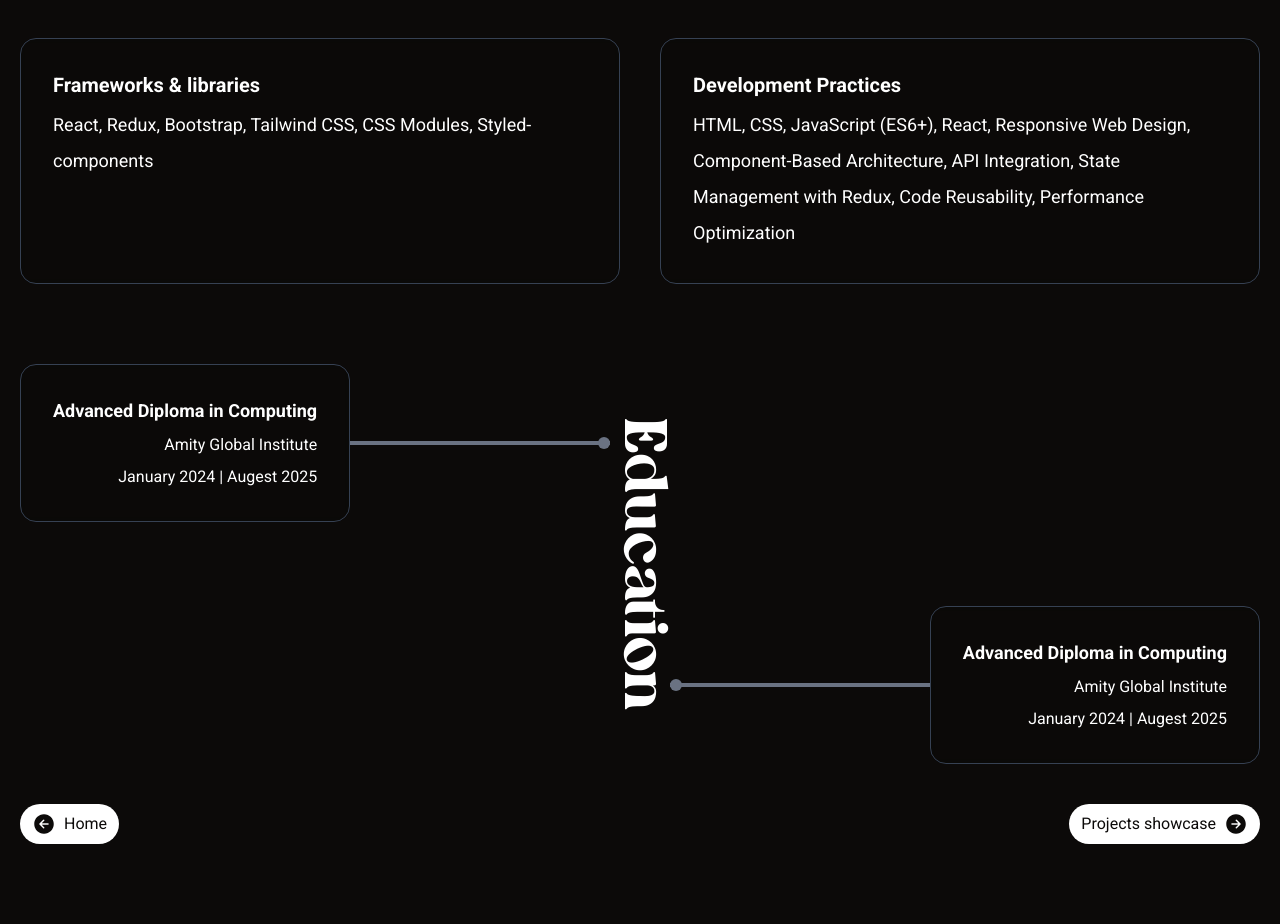
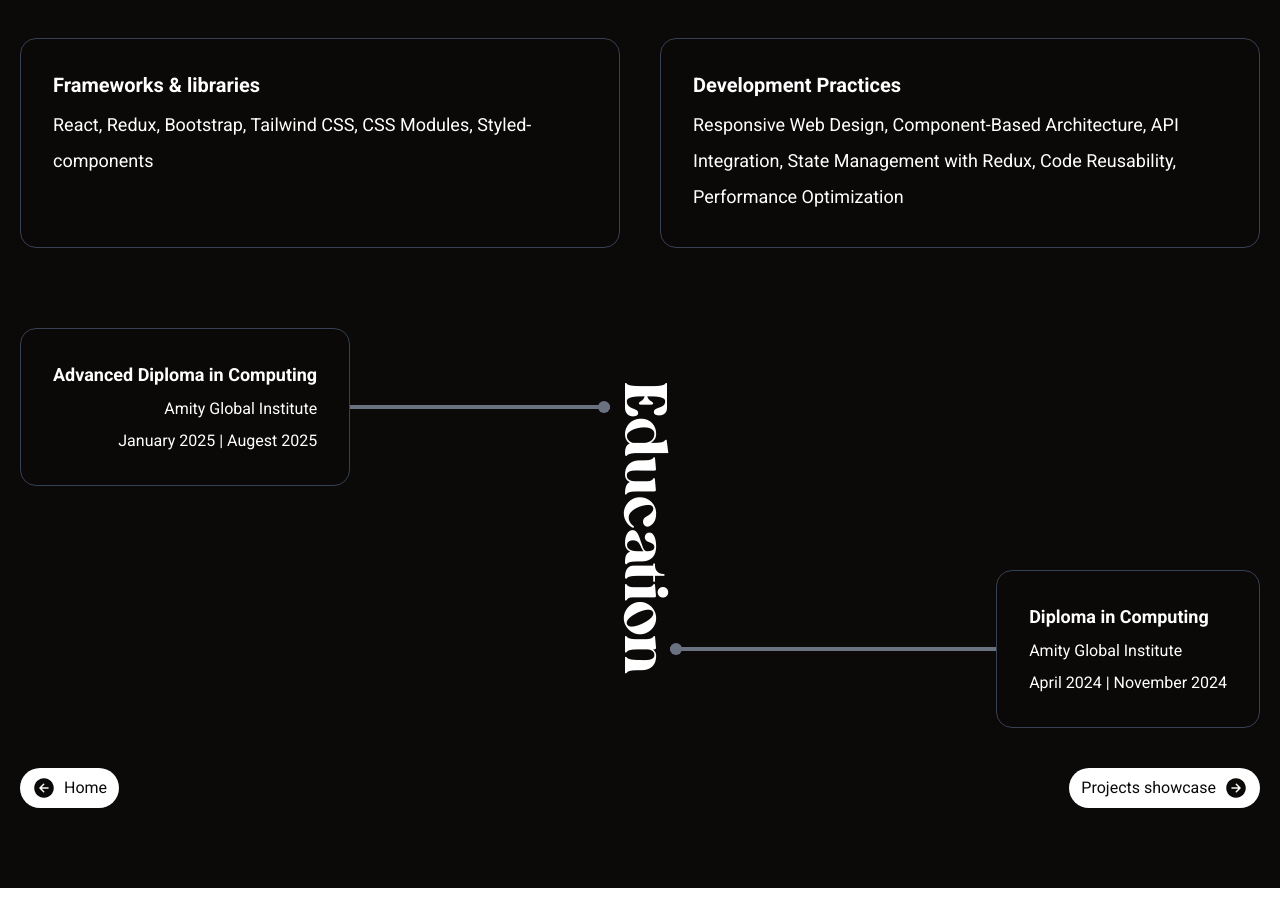
Before and after one commit to kaung8229/portfolio, a React (Vite) app: page /about in a window 1280 px wide. Shown: the part 854-1778 px from the top of the page. After the commit the page ends 1742 px from the top, so only its background shows below. Built offline with nearby package versions, Linux system fonts and the light colour scheme.

Commit message:
update content

```diff
--- a/src/components/Aboutme.jsx
+++ b/src/components/Aboutme.jsx
@@ -125,7 +125,7 @@ function Aboutme() {
                             <BlurBackgroundDiv className={'shrink-0 max-sm:w-[100%] text-center md:text-right'}>
                                 <h3 className='text-lg font-bold'>Advanced Diploma in Computing</h3>
                                 <p className='my-2'>Amity Global Institute</p>
-                                <p>January 2024 | Augest 2025</p>
+                                <p>January 2025 | Augest 2025</p>
                             </BlurBackgroundDiv>
 
                             <div className='relative z-10 w-1 md:w-full h-5 md:h-1 bg-gray-500 before:content-[""] before:absolute before:-right-1 md:before:right-0 before:top-[100%] md:before:-top-1 before:size-3 before:rounded-[50%] before:bg-gray-500'></div>
@@ -135,10 +135,10 @@ function Aboutme() {
 
                         <div className='md:self-end w-full md:w-[50%] flex flex-col md:flex-row items-center'>
                             <div className='relative z-10 w-1 md:w-full h-5 md:h-1 bg-gray-500 before:content-[""] before:absolute before:-left-1 md:before:left-0 before:-top-3 md:before:-top-1 before:size-3 before:rounded-[50%] before:bg-gray-500'></div>
-                            <BlurBackgroundDiv className={'shrink-0 max-sm:w-[100%] text-center md:text-right'}>
-                                <h3 className='text-lg font-bold'>Advanced Diploma in Computing</h3>
+                            <BlurBackgroundDiv className={'shrink-0 max-sm:w-[100%] text-center md:text-left'}>
+                                <h3 className='text-lg font-bold'>Diploma in Computing</h3>
                                 <p className='my-2'>Amity Global Institute</p>
-                                <p>January 2024 | Augest 2025</p>
+                                <p>April 2024 | November 2024</p>
                             </BlurBackgroundDiv>
                         </div>
                     </div>
--- a/src/contants/index.js
+++ b/src/contants/index.js
@@ -4,10 +4,6 @@ import tododesktop from '../assets/tododesktop.jpg';
 import todomobile from '../assets/todomobile.jpg';
 
 export const marquessTexts = [
-    "HTML",
-    "CSS",
-    "JavaScript (ES6+)",
-    "React",
     "Responsive Web Design",
     "Component-Based Architecture",
     "API Integration",
```
